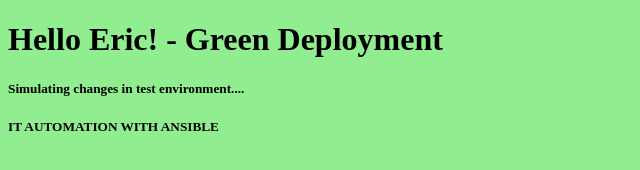
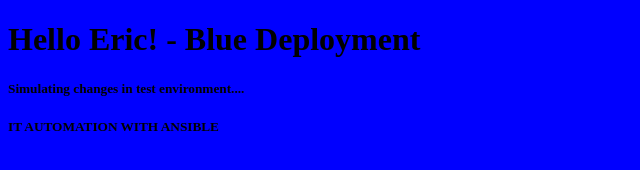
Before and after one commit to ericstrongDevOps/SimpleWebPage, a plain HTML site: page index.html in a window 1280 px wide. Shown: the whole page, without its empty margins (0-640 px from the left). Drawn offline with Linux system fonts and the light colour scheme.

Commit message:
blue deployment

```diff
--- a/index.html
+++ b/index.html
@@ -7,7 +7,7 @@
     <title>ITAutomation - website test</title>
 </head>
 <body>
-    <h1>Hello Eric! - Green Deployment</h1>
+    <h1>Hello Eric! - Blue Deployment</h1>
     <h5>Simulating changes in test environment....</h5>
     <h5>IT AUTOMATION WITH ANSIBLE</h5>
 </body>
--- a/style.css
+++ b/style.css
@@ -1,3 +1,3 @@
 body {
-    background-color: lightgreen;
+    background-color: blue;
 }
```
